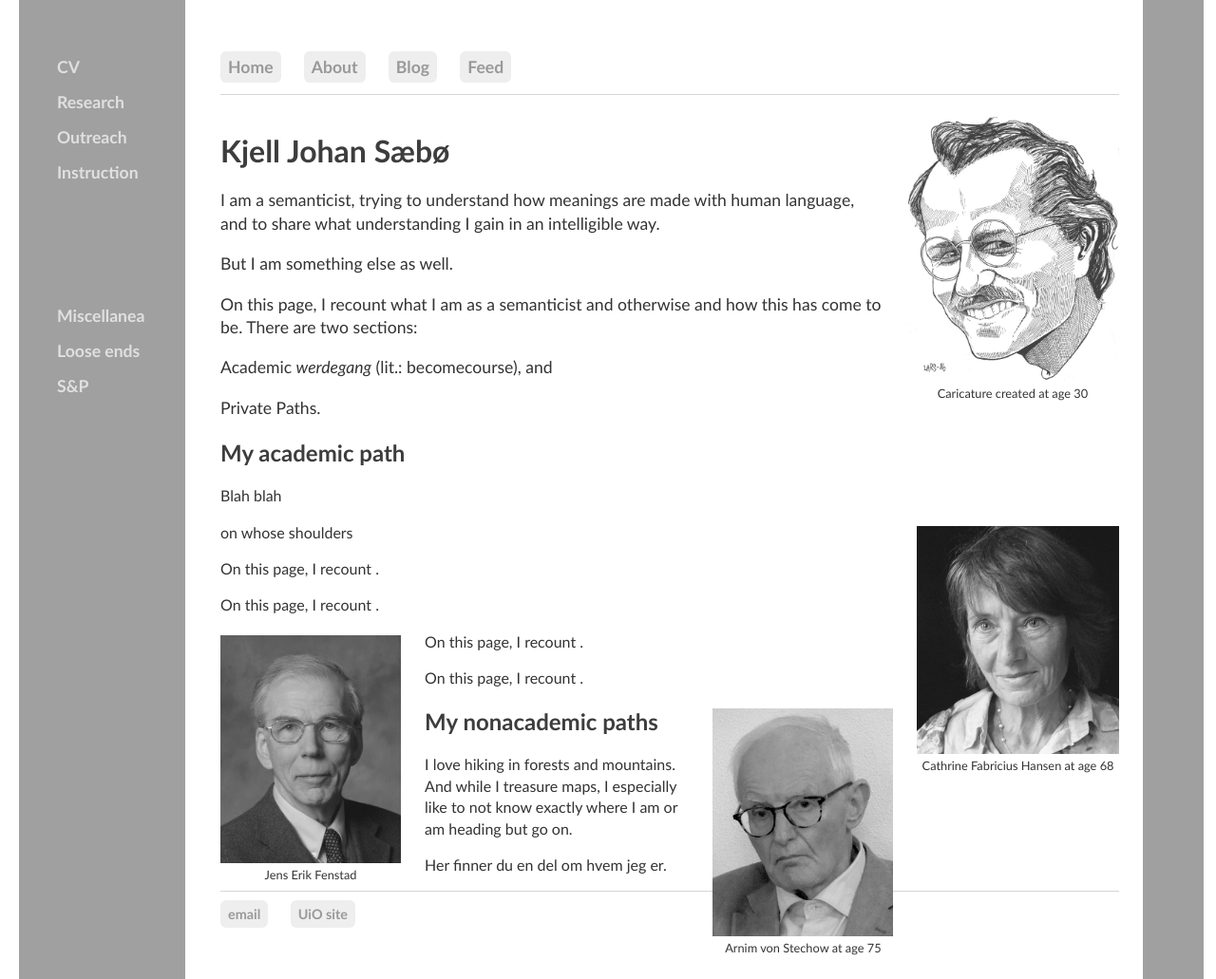
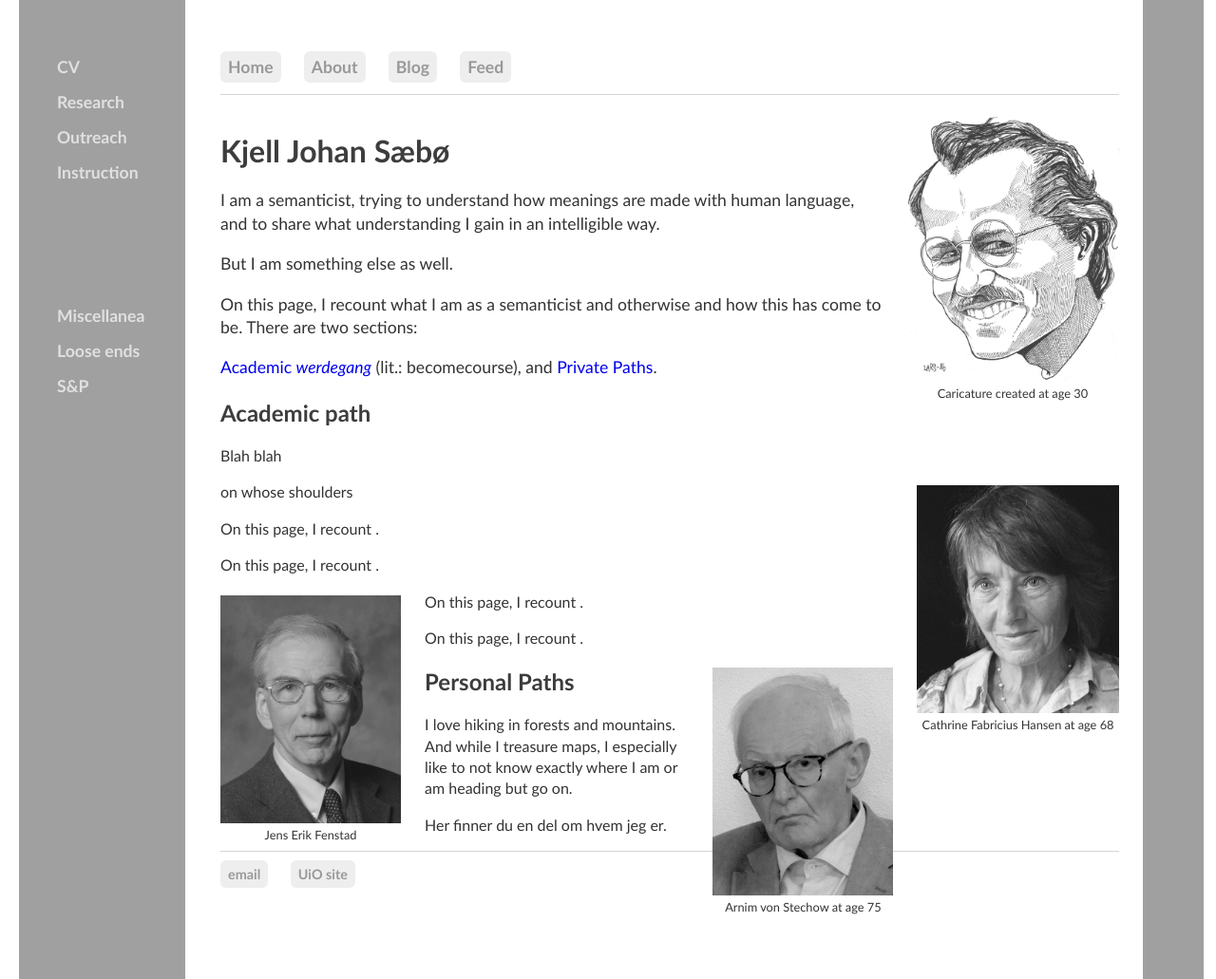
Before and after one commit to kjelljs/kjelljs.github.io, a Jekyll site: the page built from about/index.html, in a window 1280 px wide and 1031 px high. Shown: the whole window at 95% size. Built offline with Jekyll 4.4.1, drawn with Linux system fonts in a browser that asks for light colours.

Commit message:
Update index.html

```diff
--- a/about/index.html
+++ b/about/index.html
@@ -16,10 +16,9 @@
 	<div class="ingress"><p>I am a semanticist, trying to understand how meanings are made with human language, and to share what understanding I gain in an intelligible way.</p>
 		<p>But I am something else as well.</p>
 	<p>On this page, I recount what I am as a semanticist and otherwise and how this has come to be. There are two sections:</p>
-		<p>Academic <i>werdegang</i> (lit.: becomecourse), and</p>
-		<p>Private Paths.</p>
+		<p><a href="#acad">Academic <i>werdegang</i></a> (lit.: becomecourse), and <a href="#priv">Private Paths</a>.</p>
 	</div>
-	<h2>My academic path</h2>
+	<h2 id="acad">Academic path</h2>
 	<p>Blah blah</p>
 	<div style="float:right;"><figure class="rightfig"><img style="height:240px;" src="/pics/CFHgray.jpg"><figcaption>Cathrine Fabricius Hansen at age 68</figcaption></figure></div>
 	<p>on whose shoulders</p>
@@ -29,7 +28,7 @@
 	<p>On this page, I recount .</p>
 	<p>On this page, I recount .</p>
 	<div style="float:right;"><figure class="rightfig"><img style="height:240px;" src="/pics/Arnim2.jpg"><figcaption>Arnim von Stechow at age 75</figcaption></figure></div>
-	<h2>My nonacademic paths</h2>
+	<h2 id="priv">Personal Paths</h2>
 	<p>I love hiking in forests and mountains. And while I treasure maps, I especially like to not know exactly where I am or am heading but go on.</p>
 	<p>Her finner du en del om hvem jeg er.</p>
 </div><!-- /.blurb -->
```
